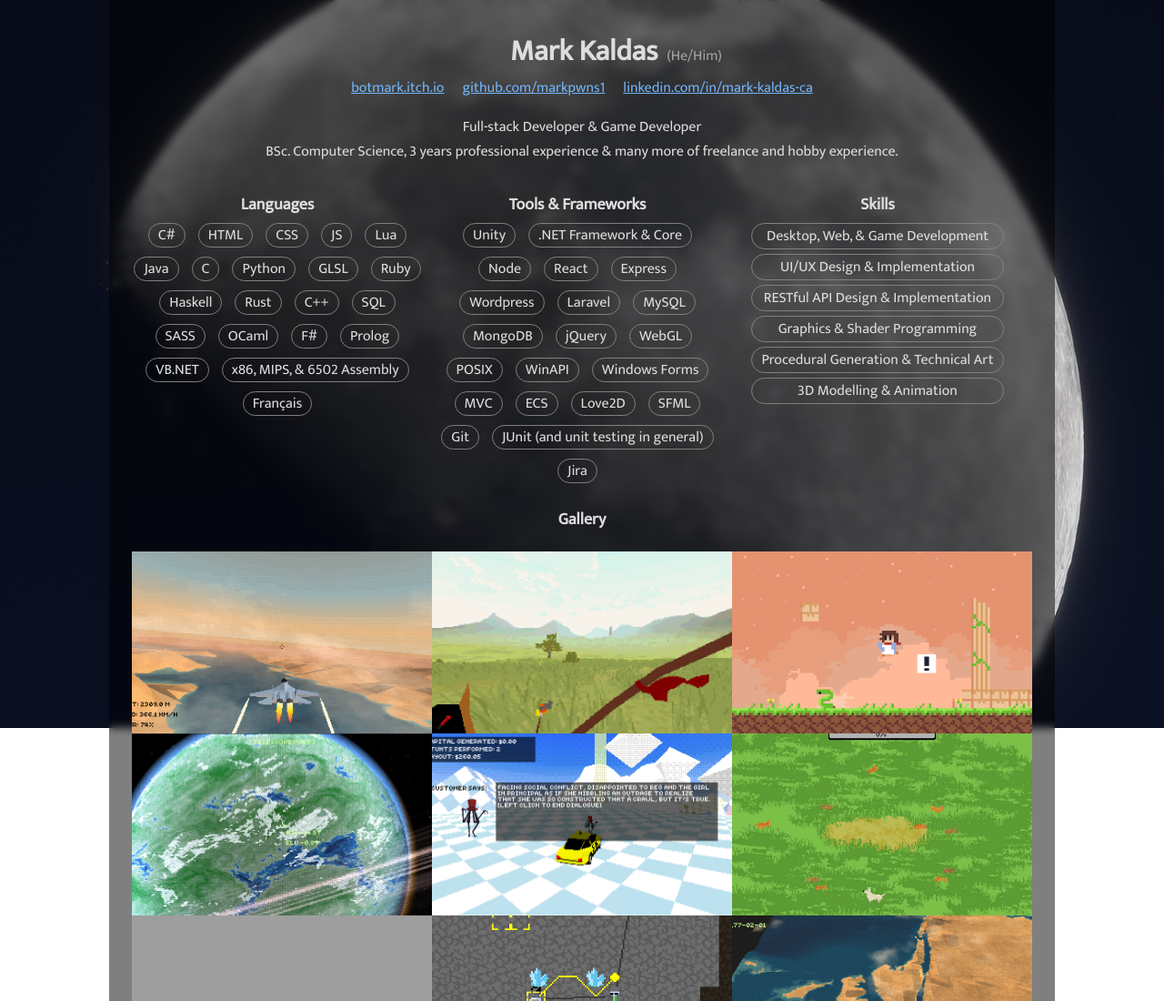
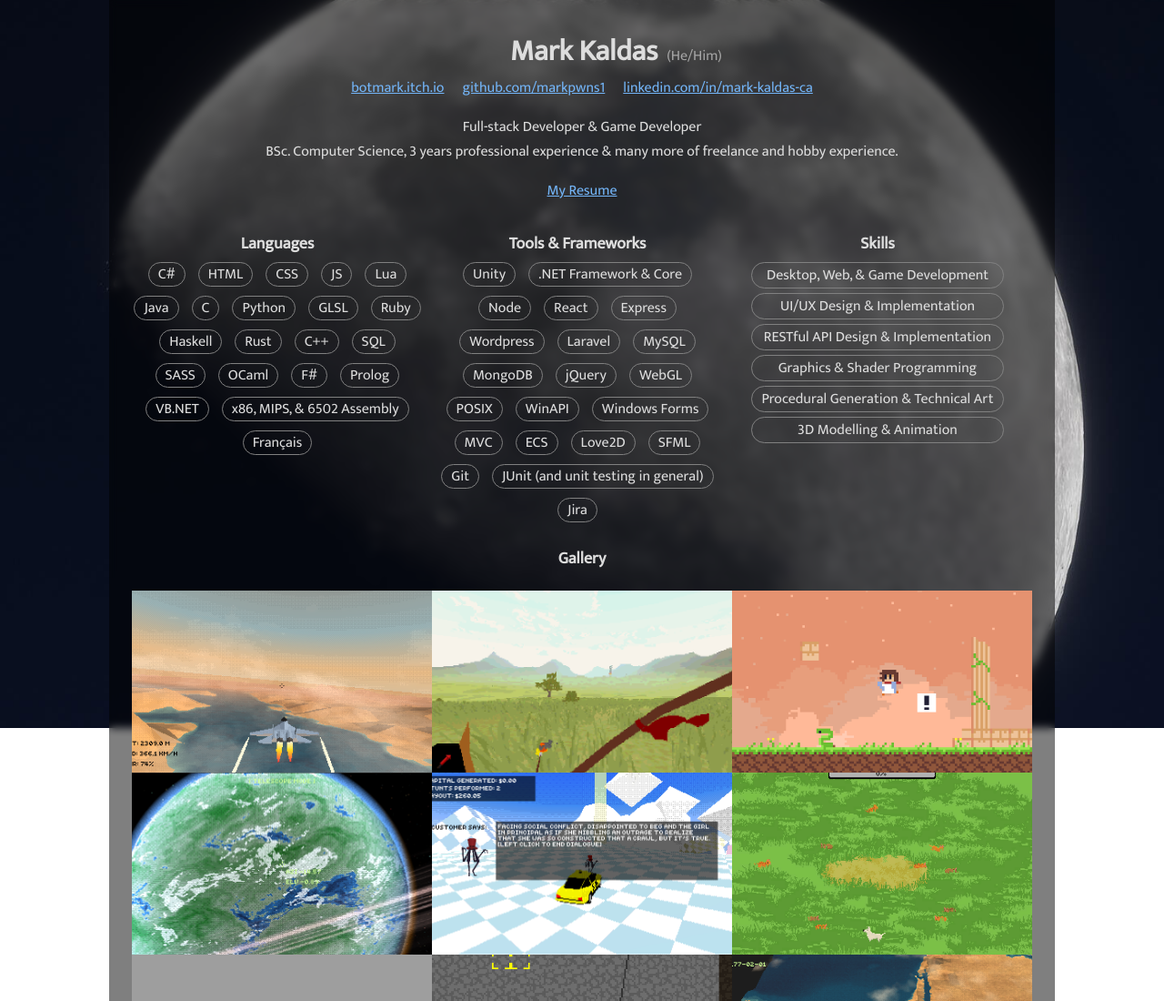
Before and after one commit to markpwns1/markpwns1.github.io, a website: page src/index.pug in a window 1280 px wide. Shown: the top 1100 px of the page at 91% size. Drawn offline with nearby package versions, Linux system fonts and the light colour scheme; files that its build step writes are made by us from their sources; grey boxes are pictures that could not be loaded; files whose address does not match are found by name.

Commit message:
nah added back my resume

```diff
--- a/src/index.pug
+++ b/src/index.pug
@@ -16,7 +16,7 @@ html(lang="en")
                     each l in externalLinks
                         a.external-link(href=l.url, target="_blank")= l.label
                 p.center-inline Full-stack Developer & Game Developer<br>BSc. Computer Science, 3 years professional experience & many more of freelance and hobby experience.
-                //- a.center.external-link(href=resumeLocation, target="_blank")= "My Resume"
+                a.center.external-link(href=resumeLocation, target="_blank")= "My Resume"
             #wide-site-container
                 #columns.skills-columns
                     .column3
```
Also changed, not shown: 2 other files.
